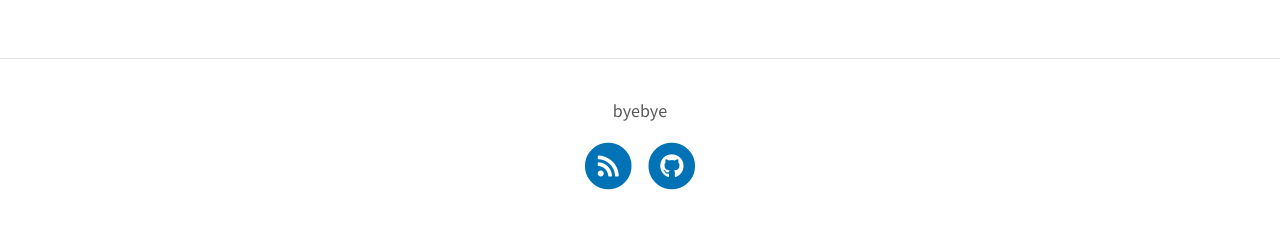
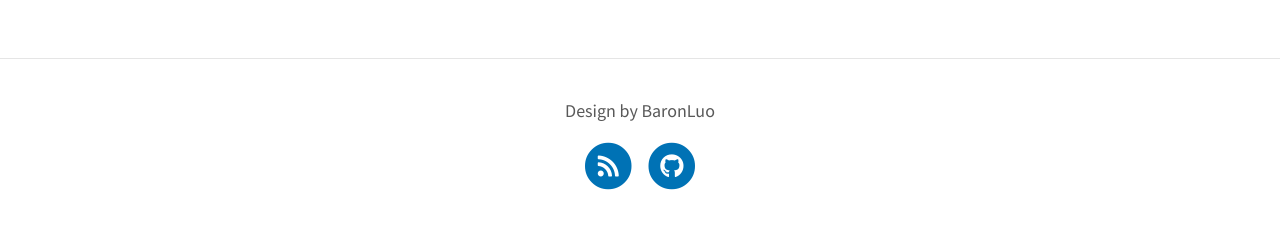
Before and after one commit to BaronLuo2/baronluo2.github.io, a Jekyll site: the page built from pages/about.md, in a window 1280 px wide. Shown: the part 593-822 px from the top of the page. Built offline with Jekyll 4.4.1, drawn with Linux system fonts in a browser that asks for light colours.

Commit message:
update footer text

```diff
--- a/_config.yml
+++ b/_config.yml
@@ -13,7 +13,7 @@ header_text: Baron's blog  # Change Blog header text
 header_feature_image: assets/img/Keystone.jpg
 header_feature_image_responsive: true
 footer_text: >
-  byebye
+  Design by BaronLuo
 
 # Blog
 excerpt: true                                           # Or "truncate" (first 250 characters), "false" to disable
```
